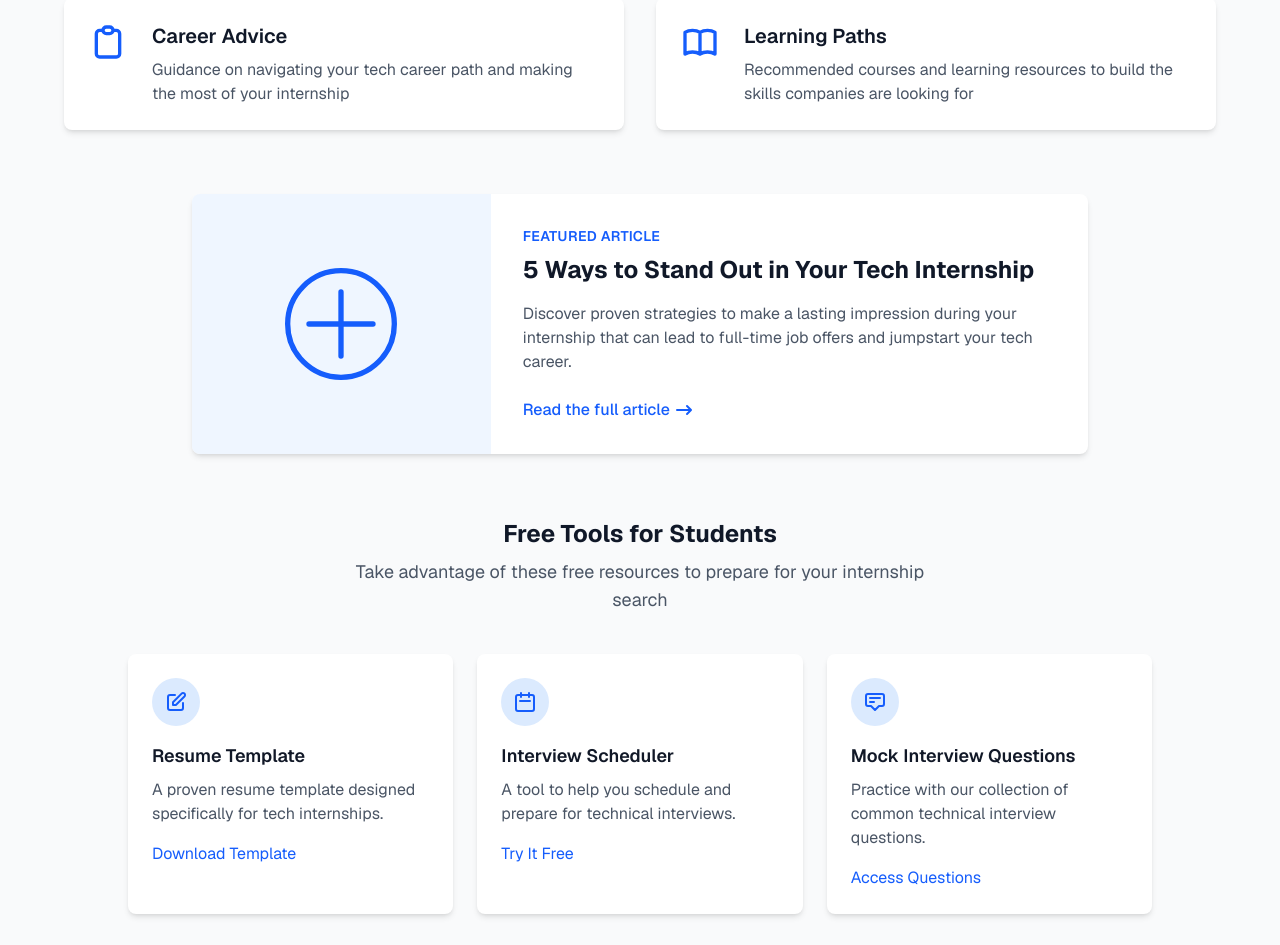
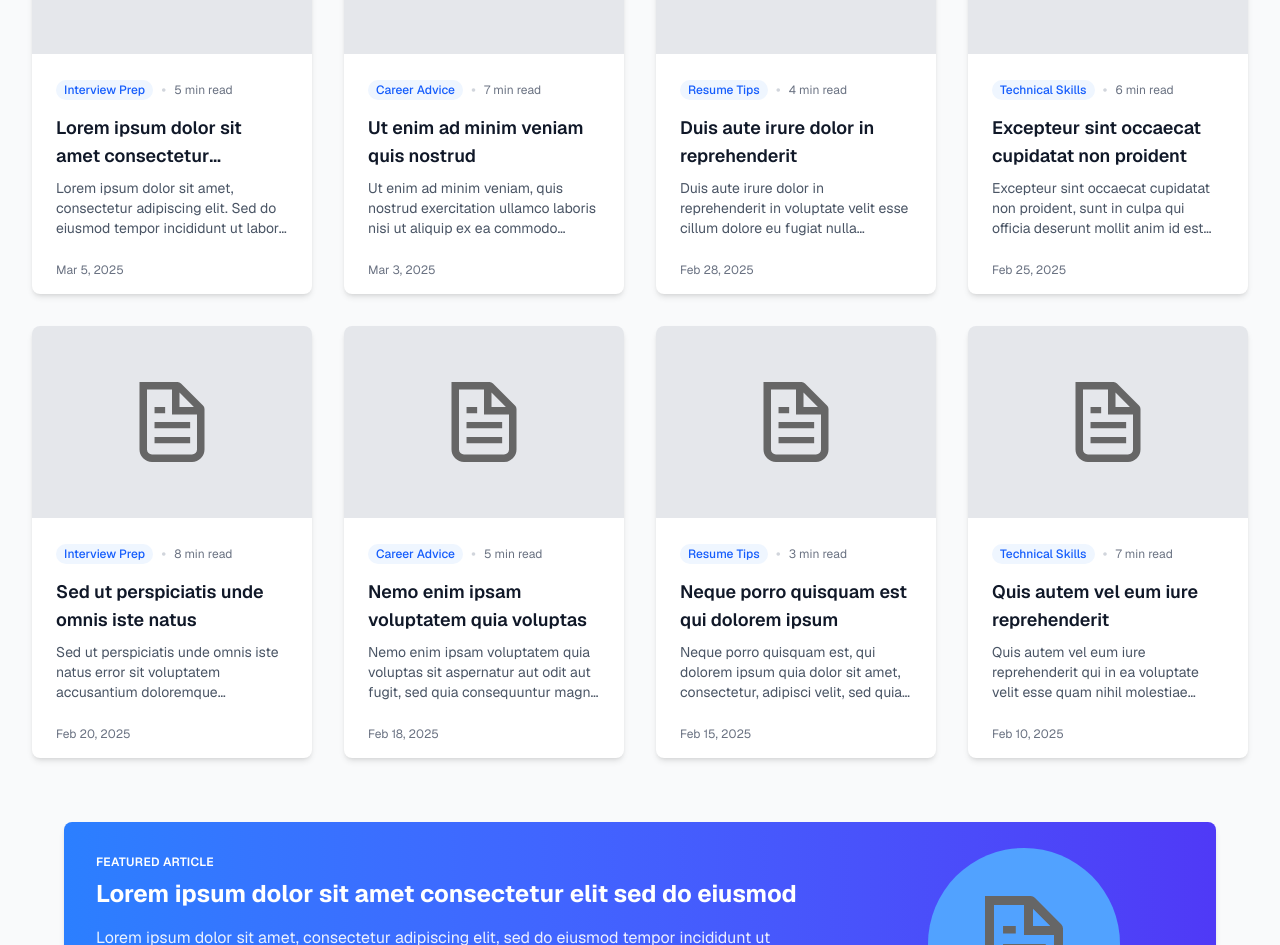
Before and after one commit to vpuru/intern-hub, a Next.js app: page /resources in a window 1280 px wide. Shown: the part 407-1352 px from the top of the page. Built offline with nearby package versions, Linux system fonts and the light colour scheme.

Commit message:
resources page update to articles

```diff
--- a/package.json
+++ b/package.json
@@ -15,6 +15,7 @@
     "test:report": "playwright show-report"
   },
   "dependencies": {
+    "@modelcontextprotocol/server-postgres": "^0.6.2",
     "@supabase/supabase-js": "^2.49.1",
     "@vercel/analytics": "^1.5.0",
     "dotenv": "^16.4.7",
--- a/src/app/resources/page.tsx
+++ b/src/app/resources/page.tsx
@@ -2,7 +2,7 @@ import Link from 'next/link';
 
 export const metadata = {
   title: 'Resources - InternHub',
-  description: 'Helpful resources for students seeking internships in the tech industry',
+  description: 'Articles and resources for students seeking internships in the tech industry',
 };
 
 // Static page with no revalidation (fully static)
@@ -10,46 +10,78 @@ export const dynamic = "force-static";
 export const revalidate = false;
 
 export default function ResourcesPage() {
-  const resources = [
+  const articles = [
     {
-      title: 'Resume Building',
-      description: 'Learn how to create a standout resume that will catch the attention of recruiters',
-      icon: (
-        <svg xmlns="http://www.w3.org/2000/svg" className="h-10 w-10 text-blue-600" fill="none" viewBox="0 0 24 24" stroke="currentColor">
-          <path strokeLinecap="round" strokeLinejoin="round" strokeWidth={2} d="M9 12h6m-6 4h6m2 5H7a2 2 0 01-2-2V5a2 2 0 012-2h5.586a1 1 0 01.707.293l5.414 5.414a1 1 0 01.293.707V19a2 2 0 01-2 2z" />
-        </svg>
-      ),
-      link: '/resources/resume-tips',
+      id: 1,
+      title: 'Lorem ipsum dolor sit amet consectetur adipiscing',
+      excerpt: 'Lorem ipsum dolor sit amet, consectetur adipiscing elit. Sed do eiusmod tempor incididunt ut labore et dolore magna aliqua.',
+      image: '/file.svg',
+      date: 'Mar 5, 2025',
+      readTime: '5 min read',
+      category: 'Interview Prep'
     },
     {
-      title: 'Technical Interview Prep',
-      description: 'Tips and strategies for acing technical interviews at top tech companies',
-      icon: (
-        <svg xmlns="http://www.w3.org/2000/svg" className="h-10 w-10 text-blue-600" fill="none" viewBox="0 0 24 24" stroke="currentColor">
-          <path strokeLinecap="round" strokeLinejoin="round" strokeWidth={2} d="M10 20l4-16m4 4l4 4-4 4M6 16l-4-4 4-4" />
-        </svg>
-      ),
-      link: '/resources/interview-prep',
+      id: 2,
+      title: 'Ut enim ad minim veniam quis nostrud',
+      excerpt: 'Ut enim ad minim veniam, quis nostrud exercitation ullamco laboris nisi ut aliquip ex ea commodo consequat.',
+      image: '/file.svg',
+      date: 'Mar 3, 2025',
+      readTime: '7 min read',
+      category: 'Career Advice'
     },
     {
-      title: 'Career Advice',
-      description: 'Guidance on navigating your tech career path and making the most of your internship',
-      icon: (
-        <svg xmlns="http://www.w3.org/2000/svg" className="h-10 w-10 text-blue-600" fill="none" viewBox="0 0 24 24" stroke="currentColor">
-          <path strokeLinecap="round" strokeLinejoin="round" strokeWidth={2} d="M9 5H7a2 2 0 00-2 2v12a2 2 0 002 2h10a2 2 0 002-2V7a2 2 0 00-2-2h-2M9 5a2 2 0 002 2h2a2 2 0 002-2M9 5a2 2 0 012-2h2a2 2 0 012 2" />
-        </svg>
-      ),
-      link: '/resources/career-advice',
+      id: 3,
+      title: 'Duis aute irure dolor in reprehenderit',
+      excerpt: 'Duis aute irure dolor in reprehenderit in voluptate velit esse cillum dolore eu fugiat nulla pariatur.',
+      image: '/file.svg',
+      date: 'Feb 28, 2025',
+      readTime: '4 min read',
+      category: 'Resume Tips'
     },
     {
-      title: 'Learning Paths',
-      description: 'Recommended courses and learning resources to build the skills companies are looking for',
-      icon: (
-        <svg xmlns="http://www.w3.org/2000/svg" className="h-10 w-10 text-blue-600" fill="none" viewBox="0 0 24 24" stroke="currentColor">
-          <path strokeLinecap="round" strokeLinejoin="round" strokeWidth={2} d="M12 6.253v13m0-13C10.832 5.477 9.246 5 7.5 5S4.168 5.477 3 6.253v13C4.168 18.477 5.754 18 7.5 18s3.332.477 4.5 1.253m0-13C13.168 5.477 14.754 5 16.5 5c1.747 0 3.332.477 4.5 1.253v13C19.832 18.477 18.247 18 16.5 18c-1.746 0-3.332.477-4.5 1.253" />
-        </svg>
-      ),
-      link: '/resources/learning-paths',
+      id: 4,
+      title: 'Excepteur sint occaecat cupidatat non proident',
+      excerpt: 'Excepteur sint occaecat cupidatat non proident, sunt in culpa qui officia deserunt mollit anim id est laborum.',
+      image: '/file.svg',
+      date: 'Feb 25, 2025',
+      readTime: '6 min read',
+      category: 'Technical Skills'
+    },
+    {
+      id: 5,
+      title: 'Sed ut perspiciatis unde omnis iste natus',
+      excerpt: 'Sed ut perspiciatis unde omnis iste natus error sit voluptatem accusantium doloremque laudantium.',
+      image: '/file.svg',
+      date: 'Feb 20, 2025',
+      readTime: '8 min read',
+      category: 'Interview Prep'
+    },
+    {
+      id: 6,
+      title: 'Nemo enim ipsam voluptatem quia voluptas',
+      excerpt: 'Nemo enim ipsam voluptatem quia voluptas sit aspernatur aut odit aut fugit, sed quia consequuntur magni dolores.',
+      image: '/file.svg',
+      date: 'Feb 18, 2025',
+      readTime: '5 min read',
+      category: 'Career Advice'
+    },
+    {
+      id: 7,
+      title: 'Neque porro quisquam est qui dolorem ipsum',
+      excerpt: 'Neque porro quisquam est, qui dolorem ipsum quia dolor sit amet, consectetur, adipisci velit, sed quia non numquam.',
+      image: '/file.svg',
+      date: 'Feb 15, 2025',
+      readTime: '3 min read',
+      category: 'Resume Tips'
+    },
+    {
+      id: 8,
+      title: 'Quis autem vel eum iure reprehenderit',
+      excerpt: 'Quis autem vel eum iure reprehenderit qui in ea voluptate velit esse quam nihil molestiae consequatur.',
+      image: '/file.svg',
+      date: 'Feb 10, 2025',
+      readTime: '7 min read',
+      category: 'Technical Skills'
     },
   ];
 
@@ -57,103 +89,83 @@ export default function ResourcesPage() {
     <div className="bg-gray-50 min-h-screen py-12">
       <div className="container mx-auto px-4 sm:px-6 lg:px-8">
         <div className="text-center mb-12">
-          <h1 className="text-3xl font-bold text-gray-900 mb-4">Resources for Internship Success</h1>
+          <h1 className="text-3xl font-bold text-gray-900 mb-4">Resources & Articles</h1>
           <p className="text-xl text-gray-600 max-w-2xl mx-auto">
-            Everything you need to know to land your dream tech internship
+            Explore our collection of articles to help you succeed in your tech internship journey
           </p>
         </div>
 
-        {/* Resource Cards */}
-        <div className="max-w-6xl mx-auto grid grid-cols-1 md:grid-cols-2 gap-8">
-          {resources.map((resource, index) => (
+        {/* Articles Grid */}
+        <div className="max-w-7xl mx-auto grid grid-cols-1 md:grid-cols-2 lg:grid-cols-3 xl:grid-cols-4 gap-8">
+          {articles.map((article) => (
             <Link
-              key={index}
-              href={resource.link}
-              className="bg-white rounded-lg shadow-md hover:shadow-lg transition-shadow p-6 flex items-start gap-6"
+              key={article.id}
+              href={`/resources/article/${article.id}`}
+              className="bg-white rounded-lg shadow-md hover:shadow-lg transition-all duration-300 overflow-hidden flex flex-col h-full"
             >
-              <div className="shrink-0">
-                {resource.icon}
+              <div className="h-48 bg-gray-200 relative overflow-hidden">
+                <img
+                  src={article.image}
+                  alt={article.title}
+                  className="w-20 h-20 absolute top-1/2 left-1/2 transform -translate-x-1/2 -translate-y-1/2"
+                />
               </div>
-              <div>
-                <h2 className="text-xl font-semibold text-gray-900 mb-2">{resource.title}</h2>
-                <p className="text-gray-600">{resource.description}</p>
+              <div className="p-6 flex-grow">
+                <div className="flex items-center mb-3">
+                  <span className="text-xs font-medium text-blue-600 bg-blue-50 px-2 py-0.5 rounded-full">
+                    {article.category}
+                  </span>
+                  <span className="mx-2 text-gray-300">•</span>
+                  <span className="text-xs text-gray-500">{article.readTime}</span>
+                </div>
+                <h2 className="text-lg font-semibold text-gray-900 mb-2 line-clamp-2">{article.title}</h2>
+                <p className="text-gray-600 text-sm line-clamp-3">{article.excerpt}</p>
+              </div>
+              <div className="px-6 pb-4">
+                <div className="text-xs text-gray-500">{article.date}</div>
               </div>
             </Link>
           ))}
         </div>
 
-        {/* Featured Article */}
-        <div className="mt-16 max-w-4xl mx-auto bg-white rounded-lg shadow-md overflow-hidden">
-          <div className="md:flex">
-            <div className="md:shrink-0 md:w-1/3 p-6 flex items-center justify-center bg-blue-50">
-              <svg xmlns="http://www.w3.org/2000/svg" className="h-32 w-32 text-blue-600" fill="none" viewBox="0 0 24 24" stroke="currentColor">
-                <path strokeLinecap="round" strokeLinejoin="round" strokeWidth={1} d="M12 6v6m0 0v6m0-6h6m-6 0H6" />
-                <circle cx="12" cy="12" r="10" strokeWidth={1} />
-              </svg>
+        {/* Featured Article Banner */}
+        <div className="mt-16 max-w-6xl mx-auto bg-gradient-to-r from-blue-500 to-indigo-600 rounded-lg shadow-md overflow-hidden">
+          <div className="md:flex items-center">
+            <div className="md:w-2/3 p-8 text-white">
+              <div className="uppercase tracking-wide text-xs font-semibold mb-2">Featured Article</div>
+              <h2 className="text-2xl font-bold mb-4">Lorem ipsum dolor sit amet consectetur elit sed do eiusmod</h2>
+              <p className="mb-6 opacity-90">
+                Lorem ipsum dolor sit amet, consectetur adipiscing elit, sed do eiusmod tempor incididunt ut labore et dolore magna aliqua. Ut enim ad minim veniam, quis nostrud exercitation.
+              </p>
+              <div className="inline-flex bg-white text-blue-600 px-4 py-2 rounded-lg font-medium text-sm hover:bg-blue-50 transition-colors">
+                Read Featured Article
+              </div>
             </div>
-            <div className="p-8 md:w-2/3">
-              <div className="uppercase tracking-wide text-sm text-blue-600 font-semibold">Featured Article</div>
-              <h2 className="mt-2 text-2xl font-bold text-gray-900">5 Ways to Stand Out in Your Tech Internship</h2>
-              <p className="mt-4 text-gray-600">
-                Discover proven strategies to make a lasting impression during your internship that can lead to full-time job offers and jumpstart your tech career.
-              </p>
-              <div className="mt-6">
-                <Link
-                  href="/resources/featured"
-                  className="inline-flex items-center font-medium text-blue-600 hover:text-blue-500"
-                >
-                  Read the full article
-                  <svg className="ml-1 h-5 w-5" xmlns="http://www.w3.org/2000/svg" viewBox="0 0 20 20" fill="currentColor">
-                    <path fillRule="evenodd" d="M12.293 5.293a1 1 0 011.414 0l4 4a1 1 0 010 1.414l-4 4a1 1 0 01-1.414-1.414L14.586 11H3a1 1 0 110-2h11.586l-2.293-2.293a1 1 0 010-1.414z" clipRule="evenodd" />
-                  </svg>
-                </Link>
+            <div className="md:w-1/3 p-6 flex items-center justify-center">
+              <div className="h-48 w-48 rounded-full bg-blue-400 bg-opacity-30 flex items-center justify-center">
+                <img
+                  src="/file.svg"
+                  alt="Featured article"
+                  className="w-24 h-24"
+                />
               </div>
             </div>
           </div>
         </div>
 
-        {/* Free Tools Section */}
-        <div className="mt-16">
-          <div className="text-center mb-10">
-            <h2 className="text-2xl font-bold text-gray-900">Free Tools for Students</h2>
-            <p className="mt-2 text-lg text-gray-600 max-w-xl mx-auto">
-              Take advantage of these free resources to prepare for your internship search
-            </p>
-          </div>
-
-          <div className="max-w-5xl mx-auto grid grid-cols-1 sm:grid-cols-2 lg:grid-cols-3 gap-6">
-            <div className="bg-white rounded-lg shadow-md p-6">
-              <div className="bg-blue-100 text-blue-600 rounded-full w-12 h-12 flex items-center justify-center mb-4">
-                <svg xmlns="http://www.w3.org/2000/svg" className="h-6 w-6" fill="none" viewBox="0 0 24 24" stroke="currentColor">
-                  <path strokeLinecap="round" strokeLinejoin="round" strokeWidth={2} d="M11 5H6a2 2 0 00-2 2v11a2 2 0 002 2h11a2 2 0 002-2v-5m-1.414-9.414a2 2 0 112.828 2.828L11.828 15H9v-2.828l8.586-8.586z" />
-                </svg>
-              </div>
-              <h3 className="text-lg font-semibold mb-2">Resume Template</h3>
-              <p className="text-gray-600 mb-4">A proven resume template designed specifically for tech internships.</p>
-              <a href="#" className="text-blue-600 hover:underline">Download Template</a>
-            </div>
-
-            <div className="bg-white rounded-lg shadow-md p-6">
-              <div className="bg-blue-100 text-blue-600 rounded-full w-12 h-12 flex items-center justify-center mb-4">
-                <svg xmlns="http://www.w3.org/2000/svg" className="h-6 w-6" fill="none" viewBox="0 0 24 24" stroke="currentColor">
-                  <path strokeLinecap="round" strokeLinejoin="round" strokeWidth={2} d="M8 7V3m8 4V3m-9 8h10M5 21h14a2 2 0 002-2V7a2 2 0 00-2-2H5a2 2 0 00-2 2v12a2 2 0 002 2z" />
-                </svg>
-              </div>
-              <h3 className="text-lg font-semibold mb-2">Interview Scheduler</h3>
-              <p className="text-gray-600 mb-4">A tool to help you schedule and prepare for technical interviews.</p>
-              <a href="#" className="text-blue-600 hover:underline">Try It Free</a>
-            </div>
-
-            <div className="bg-white rounded-lg shadow-md p-6">
-              <div className="bg-blue-100 text-blue-600 rounded-full w-12 h-12 flex items-center justify-center mb-4">
-                <svg xmlns="http://www.w3.org/2000/svg" className="h-6 w-6" fill="none" viewBox="0 0 24 24" stroke="currentColor">
-                  <path strokeLinecap="round" strokeLinejoin="round" strokeWidth={2} d="M7 8h10M7 12h4m1 8l-4-4H5a2 2 0 01-2-2V6a2 2 0 012-2h14a2 2 0 012 2v8a2 2 0 01-2 2h-3l-4 4z" />
-                </svg>
-              </div>
-              <h3 className="text-lg font-semibold mb-2">Mock Interview Questions</h3>
-              <p className="text-gray-600 mb-4">Practice with our collection of common technical interview questions.</p>
-              <a href="#" className="text-blue-600 hover:underline">Access Questions</a>
-            </div>
+        {/* Categories Section */}
+        <div className="mt-16 text-center">
+          <h2 className="text-2xl font-bold text-gray-900 mb-8">Browse by Category</h2>
+          <div className="flex flex-wrap justify-center gap-4">
+            {['Interview Prep', 'Resume Tips', 'Career Advice', 'Technical Skills', 'Networking', 'Job Search'].map((category) => (
+              <Link
+                key={category}
+                href={`/resources/category/${category.toLowerCase().replace(' ', '-')}`}
+                className="px-5 py-2 bg-white text-gray-700 rounded-full shadow-sm hover:shadow-md hover:bg-gray-50 transition-all"
+              >
+                {category}
+              </Link>
+            ))}
           </div>
         </div>
       </div>
```
Also changed, not shown: 1 other file (tests, documents, lock files or other folders).
